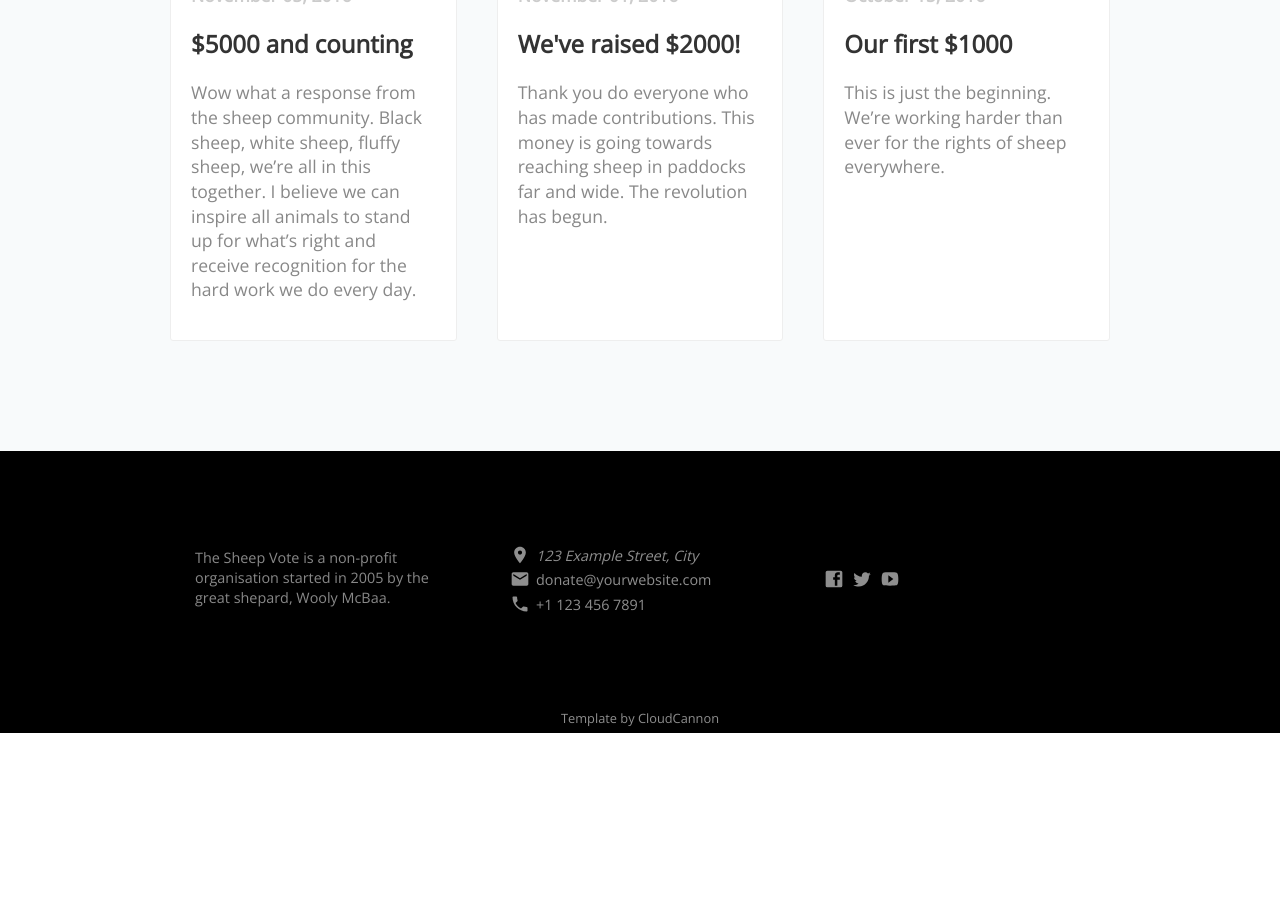
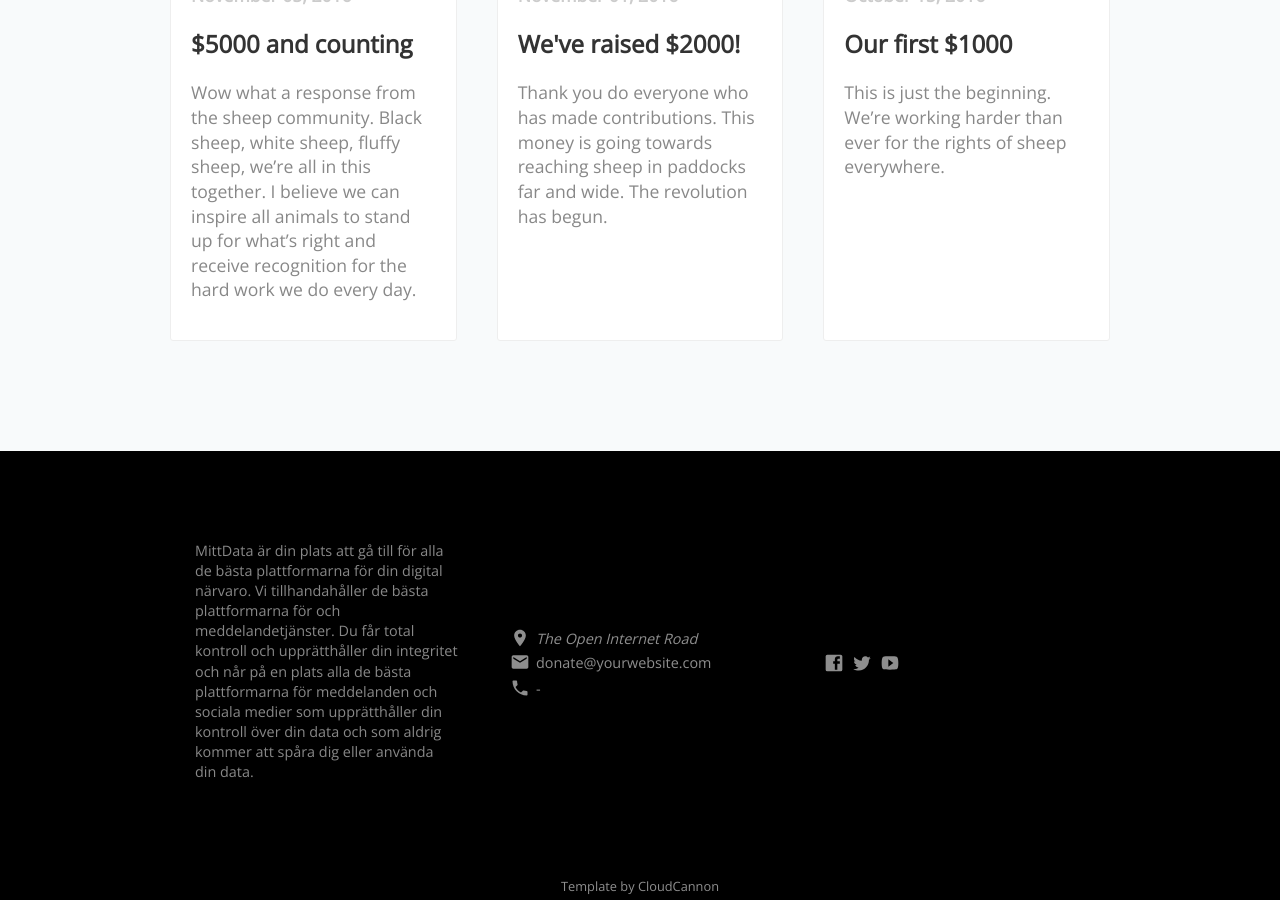
Before and after one commit to Sakrecoer/mittdata.se, a Jekyll site: the page built from index.html, in a window 1280 px wide and 900 px high, scrolled down 4088 px. Built offline with Jekyll 4.4.1, drawn with Linux system fonts in a browser that asks for light colours; nearby versions of some CDN libraries; a script that is not in the unit is left out; before the commit the page ends 4821 px from its top, so only the background shows below that.

Commit message:
Updated '_data/company.yml' via CloudCannon

```diff
--- a/_data/company.yml
+++ b/_data/company.yml
@@ -1,8 +1,14 @@
-company_name: The Sheep Vote
-mission_statement: The Sheep Vote is a non-profit organisation started in 2005 by the great shepard, Wooly McBaa.
-address: 123 Example Street, City
-phone: +1 123 456 7891
+company_name: MittData Ek. För.
+mission_statement: >-
+  MittData är din plats att gå till för alla de bästa plattformarna för din
+  digital närvaro. Vi tillhandahåller de bästa plattformarna för  och
+  meddelandetjänster. Du får total kontroll och upprätthåller din integritet och
+  når på en plats alla de bästa plattformarna för meddelanden och sociala medier
+  som upprätthåller din kontroll över din data och som aldrig kommer att spåra
+  dig eller använda din data.
+address: The Open Internet Road
+phone: '-'
 email: donate@yourwebsite.com
-facebook: CloudCannon
-twitter: CloudCannon
-youtube: CloudCannon
+facebook: '-'
+twitter: '-'
+youtube: '-'
```
